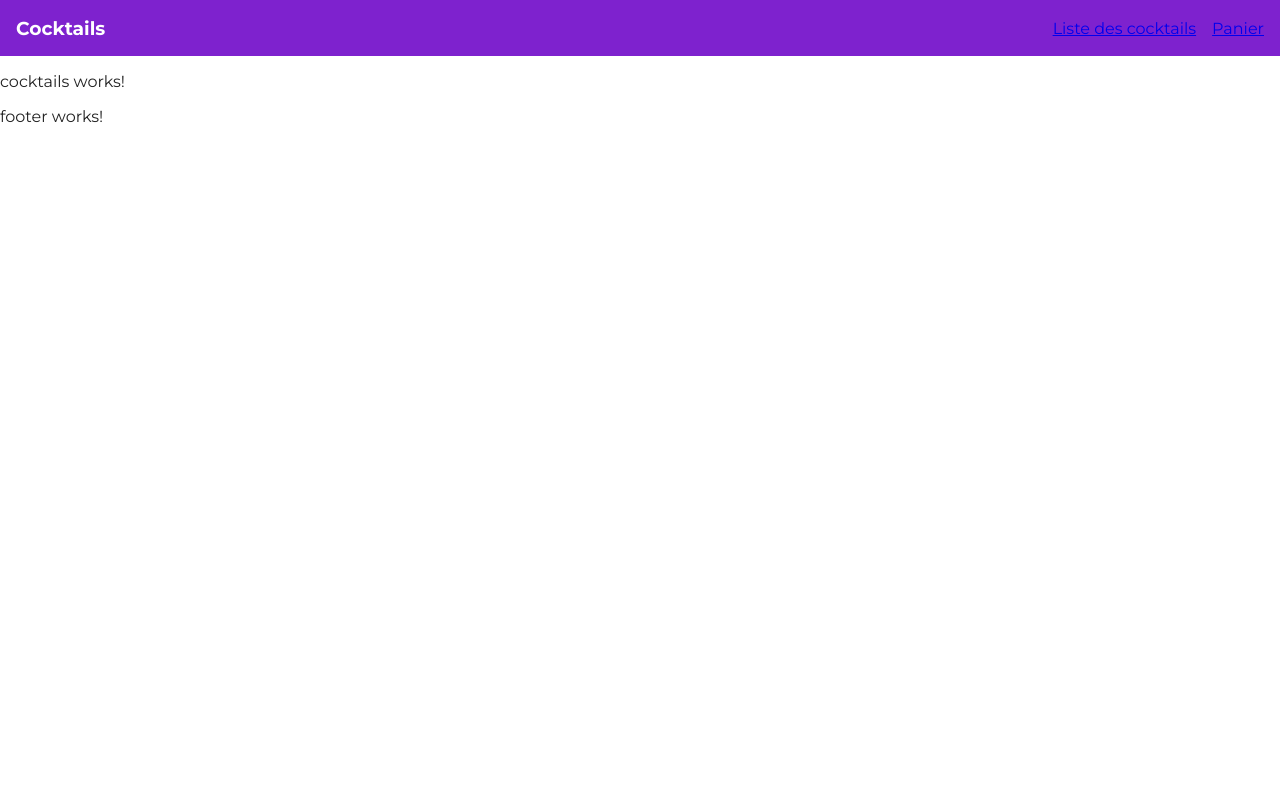
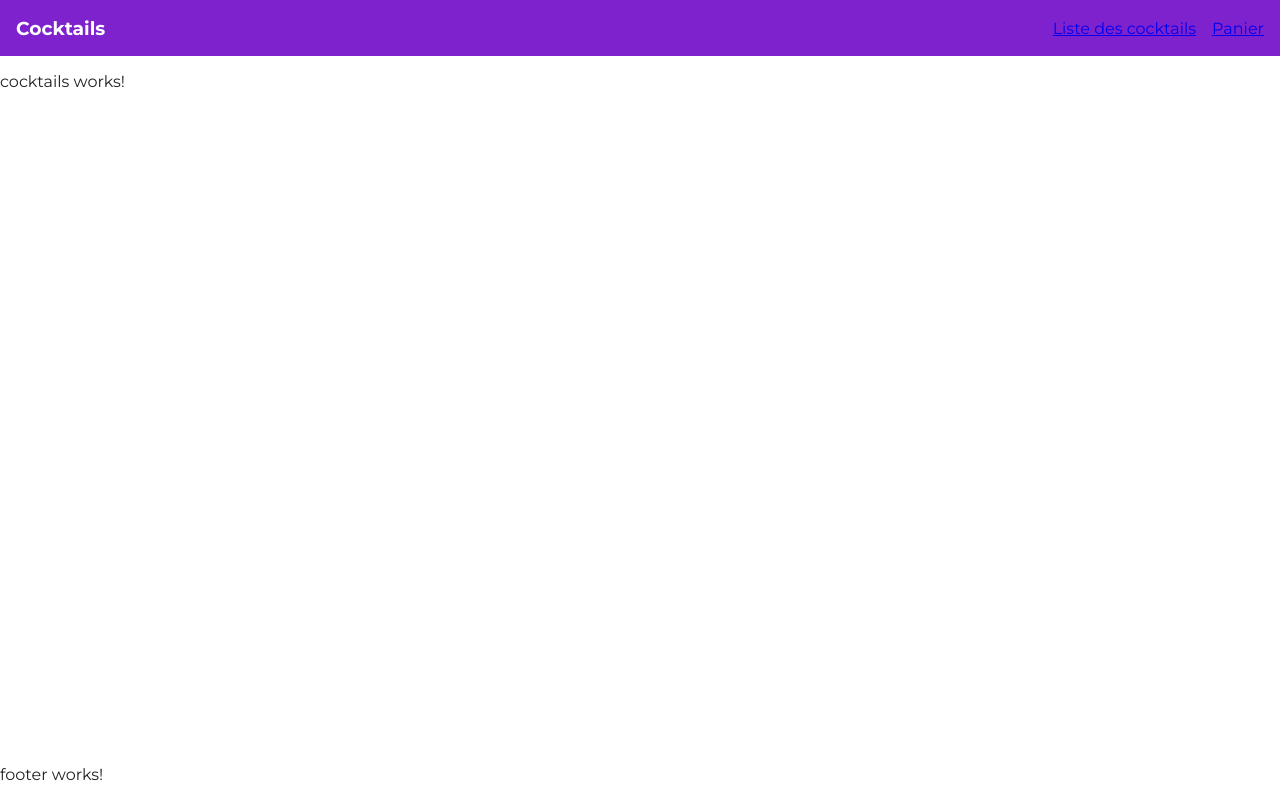
Before and after one commit to gtn-massart/Cocktails, an Angular app: page / in a window 1280 px wide. Built offline with nearby package versions, Linux system fonts and the light colour scheme.

Commit message:
layout: header-cocktail-footer

```diff
--- a/src/app/app.html
+++ b/src/app/app.html
@@ -1,5 +1,5 @@
 <app-header></app-header>
-<app-cocktails></app-cocktails>
+<app-cocktails class="flex-auto"></app-cocktails>
 <app-footer></app-footer>
 
 <router-outlet />
--- a/src/app/app.scss
+++ b/src/app/app.scss
@@ -0,0 +1,5 @@
+:host {
+  min-height: 100vh;
+  display: flex;
+  flex-direction: column;
+}
```
